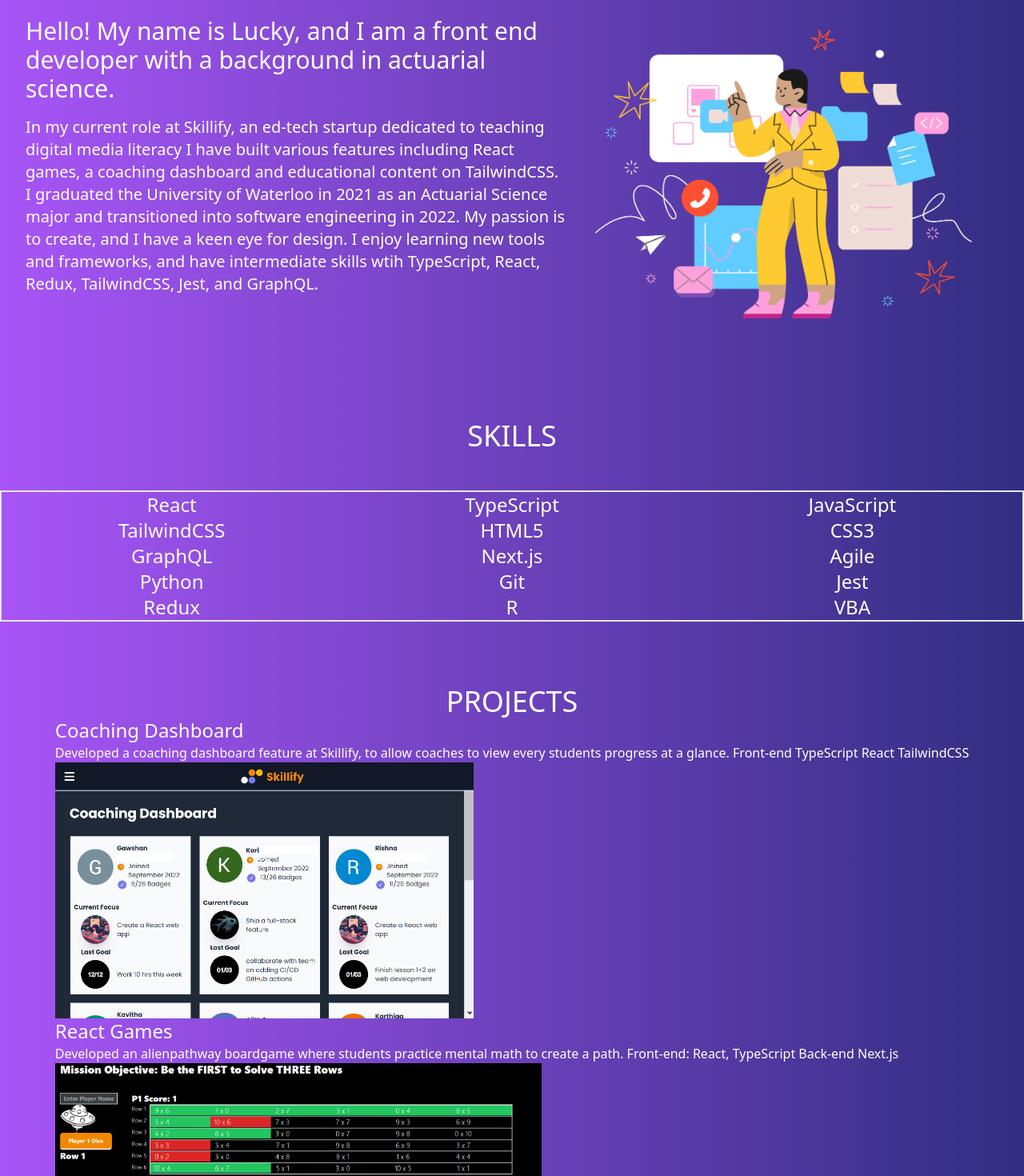
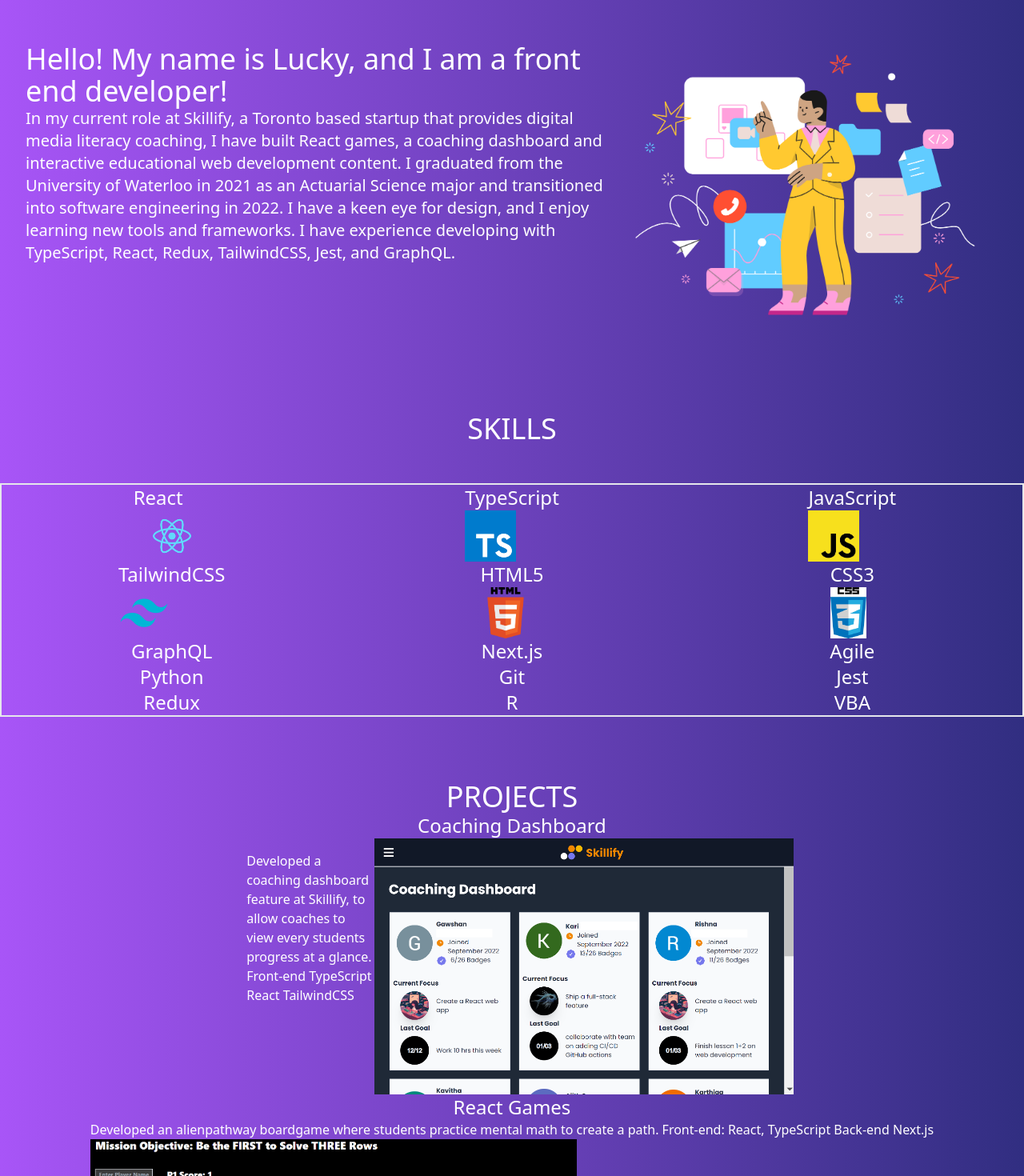
Before and after one commit to LuckyHariharan/LandingPage, a React (Create React App) app in the folder my-app/: page / in a window 1280 px wide. Shown: the part 200-1670 px from the top of the page at 80% size. Built offline with nearby package versions, Linux system fonts and the light colour scheme.

Commit message:
Complete about page

```diff
--- a/my-app/src/App.tsx
+++ b/my-app/src/App.tsx
@@ -2,14 +2,24 @@
 import hero1 from "./busy-project-manager-overwhelmed-by-work.png";
 import hero2 from "./hero2.png";
 import donating from "./person-donating.png";
+import reactpng from "./REACTPNG.png";
 import coaching from "./coaching.png";
 import AlienPathway from "./ap.png";
+import JavaScriptpng from "./javascriptwebp.webp";
+import tailwindcsspng from "./tailwindcss.png";
+import htmlpng from "./hmlt5png.png";
+import TypeScriptpng from "./typescriptpng.png";
+import css from "./CSSJPEG.jpg";
+// import graphqlpng from "./GraphQLJPEG.JFIF";
+import nextjspng from "./NextJSPNG.png";
+import agilepng from "./agilepng.png";
+import pythonpng from "./pythonpng.png";
 import personusing from "./person-dealing-with-a-social-media-issue.png";
 
 function App() {
   return (
     // <div className="grid grid-rows-4 bg-[url(https://images.unsplash.com/photo-1489189642444-0709966aec44?ixlib=rb-4.0.3&ixid=MnwxMjA3fDB8MHxwaG90by1wYWdlfHx8fGVufDB8fHx8&auto=format&fit=crop&w=1170&q=80)] ">
-    <div className="grid font-sans  text-slate-700  z-50">
+    <div className="grid font-roboto  text-slate-700  z-50">
       <nav className="px-2 z-50  border-gray-200 bg-gradient-to-r from-purple-900 to-indigo-900">
         <div className="mr-0 md:mr-24 flex flex-wrap justify-center md:justify-center mx-auto">
           <div className=" ">
@@ -21,13 +31,13 @@
           </div>
           <div className="flex justify-center flex-col">
             <span className="text-4xl font-semibold whitespace-nowrap dark:text-white">
-              Lakshman Hariharan
+              Lakshman 'Lucky' Hariharan
             </span>
             <p className="flex place-content-center text-2xl text-white px-4 whitespace-normal ">
               Front End Software Engineer
             </p>
 
-            <div className="flex place-content-center text-white space-x-8">
+            <div className="flex border-2 place-content-center text-white space-x-8">
               <a
                 className=" hover:animate-[pulse_1.5s]"
                 href="https://drive.google.com/file/d/1ri6q6CdXIXWJEO63b7Lt0uyG661GfOBM/view?usp=sharing"
@@ -99,25 +109,27 @@
         {/* // Nav bar to navigate through portfolio pieces */}
       </div>
 
-      <div className="grid  grid-cols-1 md:grid-cols-[5fr_4fr] text-white text-xl p-8  bg-gradient-to-r from-purple-500 to-indigo-900 ">
-        <div className="flex flex-col flex-wrap place-content-center space-y-4">
-          <h1 className="text-3xl flex md:align-center  ">
-            Hello! My name is Lucky, and I am a front end developer with a
-            background in actuarial science.
+      <div className="grid  grid-cols-1 md:grid-cols-[3fr_2fr] text-white text-xl p-8  bg-gradient-to-r from-purple-500 to-indigo-900 ">
+        <div className="flex flex-col flex-wrap place-content-center ">
+          <h1 className="text-4xl flex md:align-center  ">
+            Hello! My name is Lucky, and I am a front end developer!
           </h1>
           <p className="">
-            In my current role at Skillify, an ed-tech startup dedicated to
-            teaching digital media literacy I have built various features
-            including React games, a coaching dashboard and educational content
-            on TailwindCSS. I graduated the University of Waterloo in 2021 as an
+            In my current role at Skillify, a Toronto based startup that
+            provides digital media literacy coaching, I have built React games,
+            a coaching dashboard and interactive educational web development
+            content. I graduated from the University of Waterloo in 2021 as an
             Actuarial Science major and transitioned into software engineering
-            in 2022. My passion is to create, and I have a keen eye for design.
-            I enjoy learning new tools and frameworks, and have intermediate
-            skills wtih TypeScript, React, Redux, TailwindCSS, Jest, and
-            GraphQL.
+            in 2022. I have a keen eye for design, and I enjoy learning new
+            tools and frameworks. I have experience developing with TypeScript,
+            React, Redux, TailwindCSS, Jest, and GraphQL.
           </p>{" "}
         </div>
-        <img alt="" className="md:h-88 font-size md:mt-12" src={hero1}></img>
+        <img
+          alt=""
+          className="md:h-100 w-full md:mt-20 font-size"
+          src={hero1}
+        ></img>
       </div>
       <div
         id="skills"
@@ -126,12 +138,28 @@
         <h1 className="text-4xl">SKILLS</h1>
       </div>
       <div className="text-white grid grid-cols-3  text-2xl border-2 justify-items-center bg-gradient-to-r from-purple-500 to-indigo-900">
-        <ul>React</ul>
-        <ul>TypeScript</ul>
-        <ul>JavaScript</ul>
-        <ul>TailwindCSS</ul>
-        <ul>HTML5</ul>
-        <ul>CSS3</ul>
+        <ul>
+          React
+          <img className="h-16" src={reactpng} />
+        </ul>
+        <ul>
+          TypeScript
+          <img className="h-16" src={TypeScriptpng} />
+        </ul>
+        <ul>
+          JavaScript <img className="h-16" src={JavaScriptpng} />
+        </ul>
+
+        <ul>
+          TailwindCSS <img className="h-16" src={tailwindcsspng} />
+        </ul>
+
+        <ul>
+          HTML5 <img className="h-16" src={htmlpng} />
+        </ul>
+        <ul>
+          CSS3 <img className="h-16" src={css} />
+        </ul>
         <ul>GraphQL</ul>
         <ul>Next.js</ul>
         <ul>Agile</ul>
@@ -145,30 +173,33 @@
 
       <div
         id="projects"
-        className=" grid py-20 text-white  justify-items-center bg-gradient-to-r from-purple-500 to-indigo-900 "
+        className=" flex flex-col py-20 text-white items-center bg-gradient-to-r from-purple-500 to-indigo-900 "
       >
-        <h1 className="text-4xl">PROJECTS</h1>
-        <div>
-          <div className="order-0 -space-y-4">
-            <p className="text-2xl">Coaching Dashboard</p>{" "}
+        <h1 className="text-4xl ">PROJECTS</h1>
+        <div className="flex flex-col place-items-center">
+          <p className="text-2xl">Coaching Dashboard</p>{" "}
+          <div className="grid  md:grid-cols-[20px_160px_1fr] grid-cols-1">
+            <div className=" md:h-2"></div>
+            <p className="py-4 ">
+              Developed a coaching dashboard feature at Skillify, to allow
+              coaches to view every students progress at a glance. Front-end
+              TypeScript React TailwindCSS
+            </p>
+            <img alt="" src={coaching} className="h-80 "></img>
           </div>
-          <p>
-            Developed a coaching dashboard feature at Skillify, to allow coaches
-            to view every students progress at a glance. Front-end TypeScript
-            React TailwindCSS
-          </p>
-          <img alt="" src={coaching} className="h-80"></img>
-          <div className="order-0 -space-y-4">
+          <div className="  ">
             <p className="text-2xl">React Games</p>{" "}
           </div>
-          <a href="https://www.mathchamp.ca/games/AlienPathway">
-            <p>
-              Developed an alienpathway boardgame where students practice mental
-              math to create a path. Front-end: React, TypeScript Back-end
-              Next.js
-            </p>
-            <img alt="" src={AlienPathway} className="h-80"></img>
-          </a>
+          <div>
+            <a href="https://www.mathchamp.ca/games/AlienPathway">
+              <p>
+                Developed an alienpathway boardgame where students practice
+                mental math to create a path. Front-end: React, TypeScript
+                Back-end Next.js
+              </p>
+              <img alt="" src={AlienPathway} className="h-80 "></img>
+            </a>
+          </div>
         </div>
       </div>
       <div className="text-black py-12 bg-gradient-to-r from-purple-500 to-indigo-900">
--- a/my-app/src/index.html
+++ b/my-app/src/index.html
@@ -1,2 +1,4 @@
-<head></head>
+<head><link rel="preconnect" href="https://fonts.googleapis.com">
+    <link rel="preconnect" href="https://fonts.gstatic.com" crossorigin>
+    <link href="https://fonts.googleapis.com/css2?family=Roboto:wght@100&display=swap" rel="stylesheet"></head>
 <body><img src="profile"></img></body>
--- a/my-app/tailwind.config.js
+++ b/my-app/tailwind.config.js
@@ -3,6 +3,9 @@
   content: ["./src/**/*.{js,jsx,ts,tsx}"],
   theme: {
     extend: {
+      fontFamily: {
+        custom: ["Font Name", "roboto"],
+      },
       backgroundImage: {
         "hero-pattern":
           "url('https://images.unsplash.com/photo-1528459801416-a9e53bbf4e17?ixlib=rb-4.0.3&ixid=MnwxMjA3fDB8MHxwaG90by1wYWdlfHx8fGVufDB8fHx8&auto=format&fit=crop&w=712&q=80')",
```
Also changed, not shown: my-app/src/typescriptpng.png (added), 1 other file (tests, documents, lock files or other folders).
